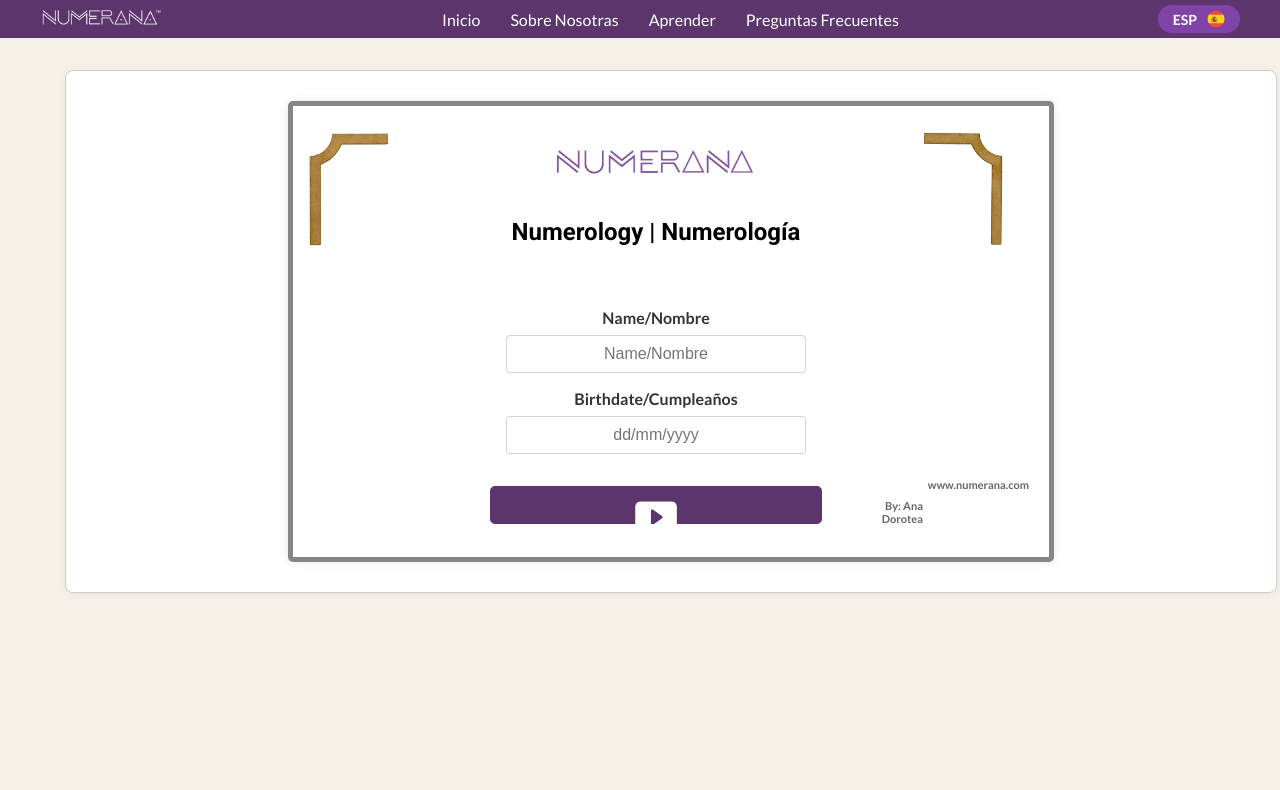
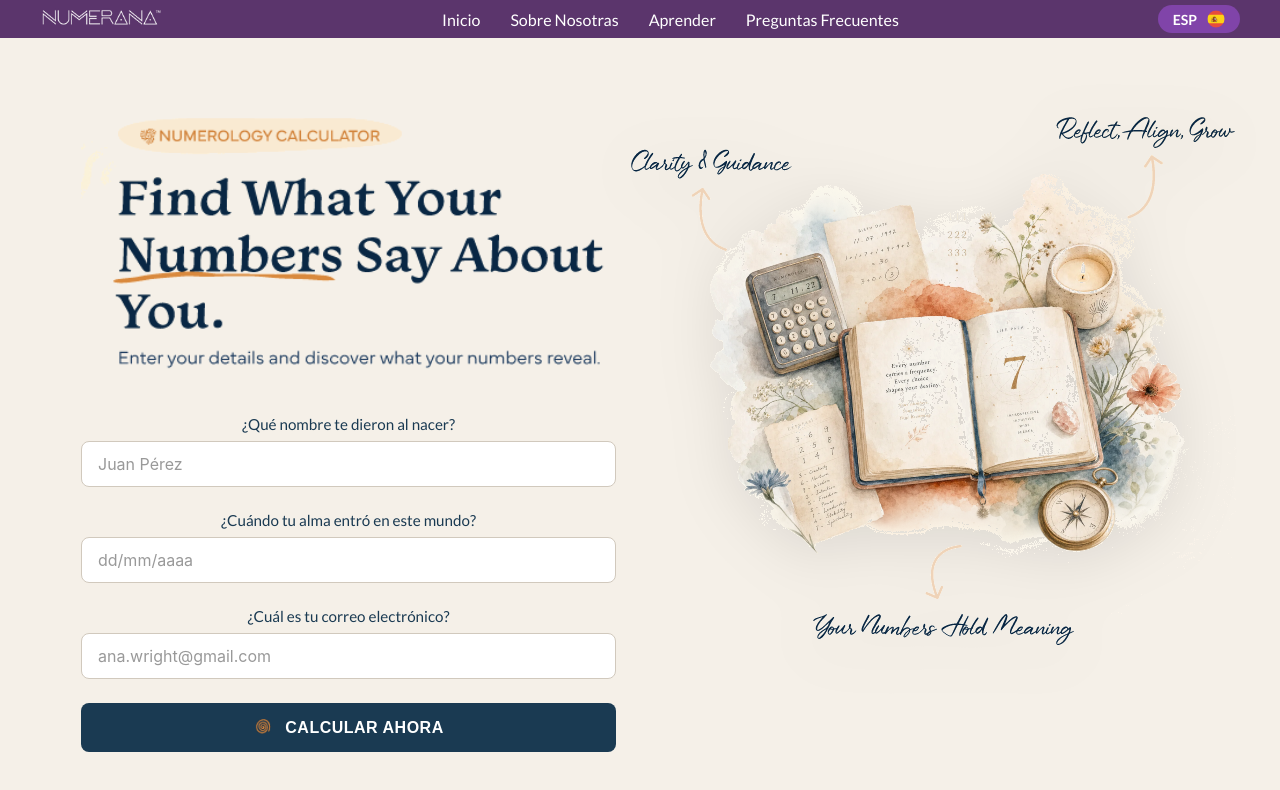
Before and after one commit to hrangel1126/numerana-calculator, a React (Create React App) app: page /reload in a window 1280 px wide. Shown: the top 790 px of the page. Built offline with nearby package versions, Linux system fonts and the light colour scheme.

Commit message:
Single first phase

```diff
--- a/src/components/SingleComponent.jsx
+++ b/src/components/SingleComponent.jsx
@@ -2,9 +2,14 @@ import React, { useState, useEffect, useRef } from 'react';
 import moment from 'moment';
 import calculosUtils from '../utils/calculosUtils';
 import './SingleComponent.css';
+import { useTranslation } from '../utils/i18n/LanguageContext';
+
+// Import images
+import heroNumerology from '../assets/img/hero-numerology.png';
+import titleHead from '../assets/img/title-head.png';
+import caracol from '../assets/img/caracol.png';
 
 // Import modular components
-import NumerologyInputFormComponent from '../components/common/NumerologyInputFormComponent';
 import ResultsHeaderComponent from '../components/common/ResultsHeaderComponent';
 import PinaculoChartComponent from '../components/common/PinaculoChartComponent';
 import YearChartComponent from '../components/common/YearChartComponent';
@@ -15,6 +20,7 @@ import DesktopDayGridComponent from '../components/common/DesktopDayGridComponen
 import LoadingComponent from '../components/common/LoadingComponent';
 
 const SingleComponent = () => {
+  const { t } = useTranslation();
   // State variables
   const [nombre, setNombre] = useState('');
   const [birthdate, setBirthdate] = useState('');
@@ -241,17 +247,61 @@ const SingleComponent = () => {
       <div ref={contentRef} className="content">
         <LoadingComponent loading={loading} />
 
-        <NumerologyInputFormComponent
-          isVisible={isVisible}
-          resultados={resultados}
-          nombre={nombre}
-          setNombre={setNombre}
-          birthdate={birthdate}
-          birthdateShow={birthdateShow}
-          handleBirthdateChange={handleBirthdateChange}
-          handleSubmit={handleSubmit}
-          birthRef={birthRef}
-        />
+        {!resultados && (
+          <div className={`singleBasic-form-wrapper ${isVisible ? 'visible' : 'hidden'}`}>
+            <div className="singleBasic-hero-container">
+              <div className="singleBasic-left-column">
+                <div className="singleBasic-title-section">
+                  <img src={titleHead} alt="title" className="singleBasic-title-img" />
+                </div>
+                <div className="singleBasic-form-content">
+                  <div className="singleBasic-form-group">
+                    <label htmlFor="name-input">{t('singleBasic.nameLabel')}</label>
+                    <input
+                      id="name-input"
+                      type="text"
+                      className="singleBasic-form-control"
+                      value={nombre}
+                      onChange={(e) => setNombre(e.target.value)}
+                      placeholder={t('singleBasic.namePlaceholder')}
+                      autoComplete="off"
+                    />
+                  </div>
+                  <div className="singleBasic-form-group">
+                    <label htmlFor="birthdate-input">{t('singleBasic.birthdateLabel')}</label>
+                    <input
+                      id="birthdate-input"
+                      className="singleBasic-form-control"
+                      placeholder={t('singleBasic.birthdatePlaceholder')}
+                      type="text"
+                      value={birthdate}
+                      onChange={handleBirthdateChange}
+                      ref={birthRef}
+                      autoComplete="off"
+                    />
+                  </div>
+                  <div className="singleBasic-form-group">
+                    <label htmlFor="email-input">{t('singleBasic.emailLabel')}</label>
+                    <input
+                      id="email-input"
+                      className="singleBasic-form-control"
+                      placeholder={t('singleBasic.emailPlaceholder')}
+                      type="email"
+                      autoComplete="off"
+                    />
+                  </div>
+                  <button onClick={handleSubmit} className="singleBasic-submit-btn">
+                    <img src={caracol} alt="caracol" className="singleBasic-btn-icon" />
+                    {t('singleBasic.submitButton')}
+                  </button>
+                </div>
+              </div>
+              <div className="singleBasic-right-column">
+                <img src={heroNumerology} alt="numerology" className="singleBasic-hero-img" />
+              </div>
+            </div>
+          </div>
+        )}
 
         <div id="page1" className="page" style={{display: resultados ? 'block' : 'none'}}>
           <ResultsHeaderComponent
```
Also changed, not shown: src/assets/img/numerology-diamond.svg (added), 13 other files (tests, documents, lock files or other folders).
